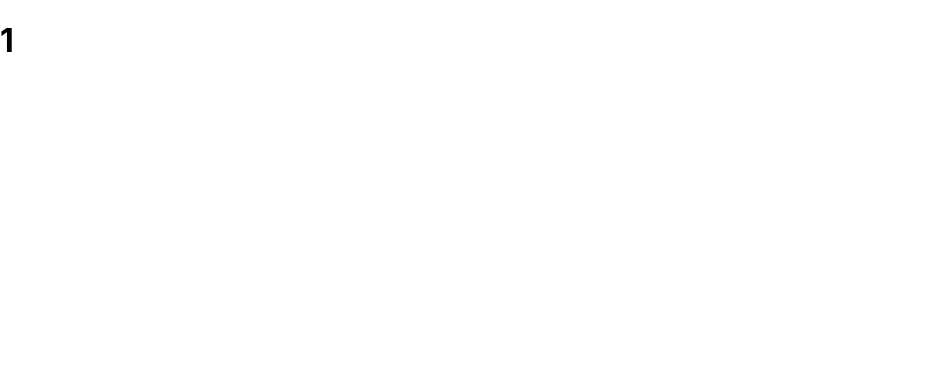
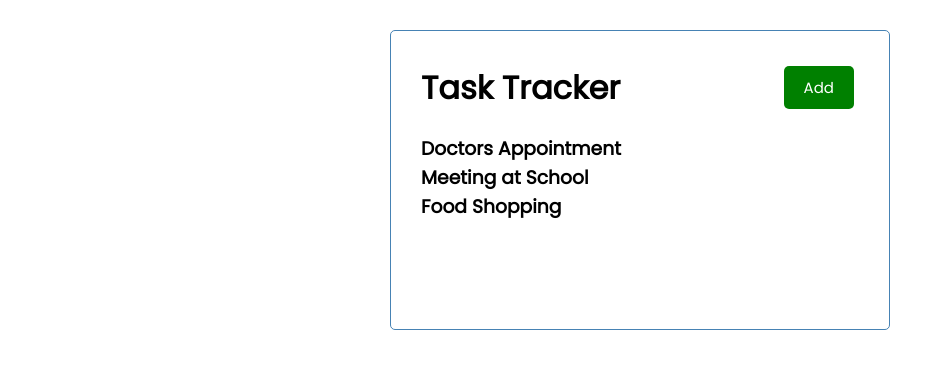
Before and after one commit to winterr79/Time-Tracker, a React (Create React App) app: page / in a window 1280 px wide. Shown: the top 368 px of the page, without its empty margins (0-952 px from the left). Built offline with nearby package versions, Linux system fonts and the light colour scheme.

Commit message:
Got comfortable with the syntax

```diff
--- a/src/App.js
+++ b/src/App.js
@@ -1,4 +1,6 @@
 import Header from "./components/Header.js";
+import Tasks from "./components/Tasks.js";
+
 // import ErrorBoundary from "./components/ErrorBoundary.js";
 
 function App() {
@@ -6,13 +8,15 @@ function App() {
   // const x = 0;
   return (
     <div className="container">
+      <Header title="Task Tracker" />
       {/* <Header title = "Hello" /> */}
-      <Header title = {1} />
+      {/* <Header title = {1} /> */}
       {/* <ErrorBoundary fallback={<h2>Header failed to load</h2>}>
         <Header />
       </ErrorBoundary> */}
       {/* <h1>Hello From React</h1> */}
       {/* <h2>Hello {name} {x ? "How are you!" : "Go to hell"}</h2> */}
+      <Tasks />
     </div>
     // <>
     //   <h1>Hello From React</h1>
--- /dev/null
+++ b/src/components/Button.js
@@ -0,0 +1,31 @@
+import PropTypes from 'prop-types'
+
+const Button = ({color, text, onClick}) => {
+    // const onClick = (e) => {
+    //     // console.log("Click");
+    //     // console.log(e);
+
+    // };
+
+    return (
+        <button
+            onClick= {onClick}
+            style= {{backgroundColor: color}}
+            className= "btn"
+        >
+            {text}
+        </button>
+    );
+};
+
+Button.defaultProps = {
+  color: "steelblue",
+};
+
+Button.propTypes = {
+    text: PropTypes.string,
+    color: PropTypes.string,
+    onClick: PropTypes.func,
+};
+
+export default Button
--- a/src/components/Header.js
+++ b/src/components/Header.js
@@ -1,4 +1,5 @@
 import PropTypes from 'prop-types'
+import Button from './Button';
 
 
 // const Header = (props) => {
@@ -15,16 +16,39 @@ import PropTypes from 'prop-types'
 // };
 
 const Header = ({title}) => {
+  const onClick = () => {
+    console.log("Click");
+  };
+
   return (
-    <header>
+    <header className= "header">
         {/* <h1>Task Tracker</h1> */}
-        <h1>{title}</h1>
+        {/* <h1 style = {{color: "red", backgroundColor:
+        "black"}}>{title}</h1> */}
+        {/* <h1 style = {headingStyle}>{title}</h1> */}
+        <h1 >{title}</h1>
+        {/* <button className= "btn">Add</button> */}
+        {/* <Button color= "green" text= "Hello"/> */}
+        {/* <Button color= "blue" text= "Hello 1"/>
+        <Button color= "red" text= "Hello 3"/> */}
+        {/* This teaches we can reuse the component with different props */}
+        <Button
+          color= "green"
+          text= "Add"
+          onClick = {onClick}
+        />
     </header>
-  )
+  );
 };
 
 Header.propTypes = {
-    title: PropTypes.string,
-}
+    title: PropTypes.string.isRequired,
+};
+
+// CSS in JS
+// const headingStyle = {
+//     color: "red",
+//     backgroundColor: "black"
+// }
 
 export default Header
--- /dev/null
+++ b/src/components/Tasks.js
@@ -0,0 +1,55 @@
+// const tasks = [
+//     {
+//     id: 1,
+//     text: 'Doctors Appointment',
+//     day: 'Feb 5th at 2:30pm',
+//     reminder: true,
+//   },
+//   {
+//     id: 2,
+//     text: 'Meeting at School',
+//     day: 'Feb 6th at 1:30pm',
+//     reminder: true,
+//   },
+//   {
+//     id: 3,
+//     text: 'Food Shopping',
+//     day: 'Feb 5th at 2:30pm',
+//     reminder: false,
+//   },
+// ];
+
+import {useState} from "react";
+
+const Tasks = () => {
+    const [tasks, setTasks] = useState([
+        {
+            id: 1,
+            text: 'Doctors Appointment',
+            day: 'Feb 5th at 2:30pm',
+            reminder: true,
+        },
+        {
+            id: 2,
+            text: 'Meeting at School',
+            day: 'Feb 6th at 1:30pm',
+            reminder: true,
+        },
+        {
+            id: 3,
+            text: 'Food Shopping',
+            day: 'Feb 5th at 2:30pm',
+            reminder: false,
+        },
+    ]);
+
+    return (
+    <>
+        {tasks.map((task) => (
+            <h3 key= {task.id}>{task.text}</h3>
+        ))}
+    </>
+    );
+};
+
+export default Tasks
--- a/src/index.css
+++ b/src/index.css
@@ -1,4 +1,4 @@
-body {
+/* body {
   margin: 0;
   font-family: -apple-system, BlinkMacSystemFont, 'Segoe UI', 'Roboto', 'Oxygen',
     'Ubuntu', 'Cantarell', 'Fira Sans', 'Droid Sans', 'Helvetica Neue',
@@ -10,4 +10,119 @@ body {
 code {
   font-family: source-code-pro, Menlo, Monaco, Consolas, 'Courier New',
     monospace;
+} */
+
+/* The focus is on building logic, so the css is copied from the repo. This is revised. */
+
+@import url('https://fonts.googleapis.com/css2?family=Poppins:wght@300;400&display=swap');
+
+* {
+  box-sizing: border-box;
+  margin: 0;
+  padding: 0;
 }
+
+body {
+  font-family: 'Poppins', sans-serif;
+}
+
+.container {
+  max-width: 500px;
+  margin: 30px auto;
+  overflow: auto;
+  min-height: 300px;
+  border: 1px solid steelblue;
+  padding: 30px;
+  border-radius: 5px;
+}
+
+.header {
+  display: flex;
+  justify-content: space-between;
+  align-items: center;
+  margin-bottom: 20px;
+}
+
+.btn {
+  display: inline-block;
+  background: #000;
+  color: #fff;
+  border: none;
+  padding: 10px 20px;
+  margin: 5px;
+  border-radius: 5px;
+  cursor: pointer;
+  text-decoration: none;
+  font-size: 15px;
+  font-family: inherit;
+}
+
+.btn:focus {
+  outline: none;
+}
+
+.btn:active {
+  transform: scale(0.98);
+}
+
+.btn-block {
+  display: block;
+  width: 100%;
+}
+
+.task {
+  background: #f4f4f4;
+  margin: 5px;
+  padding: 10px 20px;
+  cursor: pointer;
+}
+
+.task.reminder {
+  border-left: 5px solid green;
+}
+
+.task h3 {
+  display: flex;
+  align-items: center;
+  justify-content: space-between;
+}
+
+.add-form {
+  margin-bottom: 40px;
+}
+
+.form-control {
+  margin: 20px 0;
+}
+
+.form-control label {
+  display: block;
+}
+
+.form-control input {
+  width: 100%;
+  height: 40px;
+  margin: 5px;
+  padding: 3px 7px;
+  font-size: 17px;
+}
+
+.form-control-check {
+  display: flex;
+  align-items: center;
+  justify-content: space-between;
+}
+
+.form-control-check label {
+  flex: 1;
+}
+
+.form-control-check input {
+  flex: 2;
+  height: 20px;
+}
+
+footer {
+  margin-top: 30px;
+  text-align: center;
+}
```
